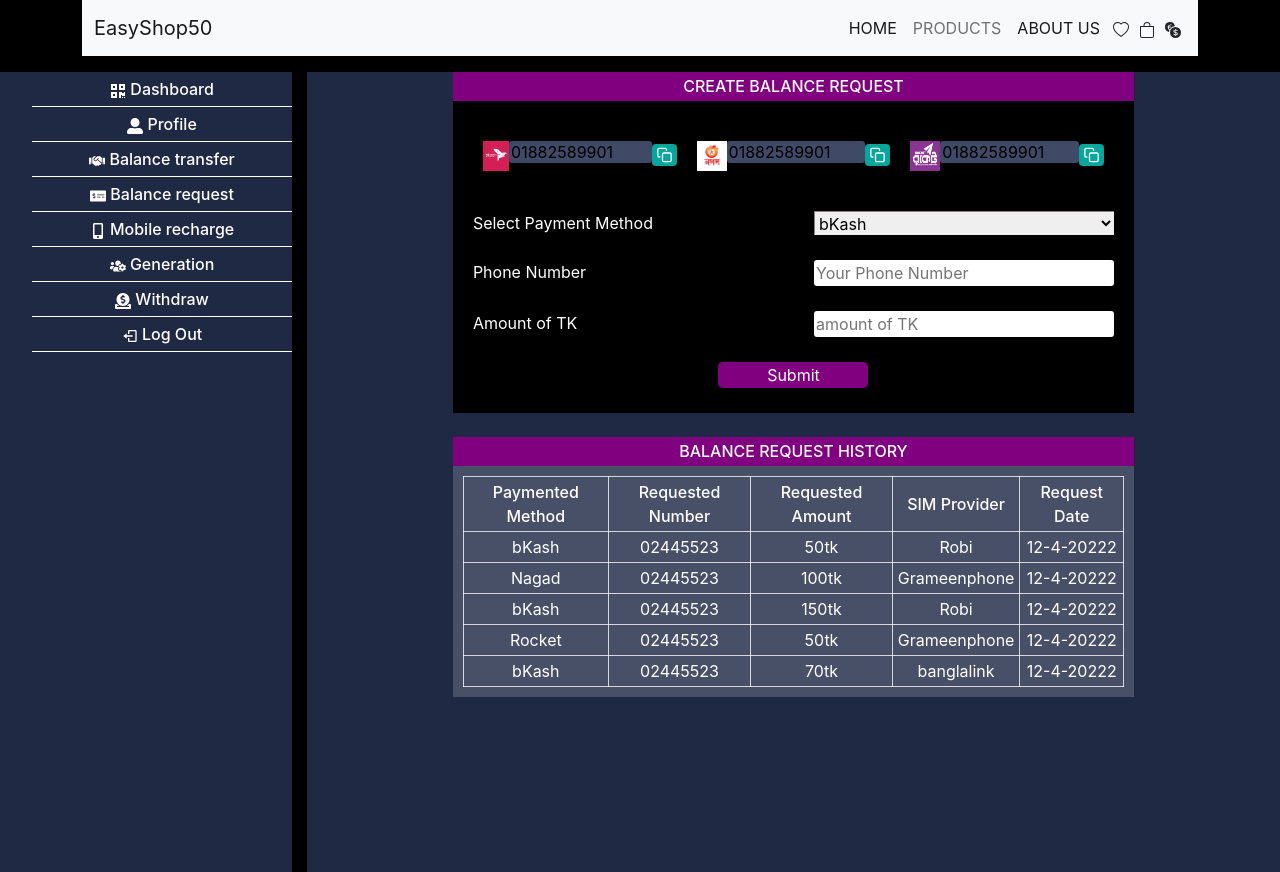
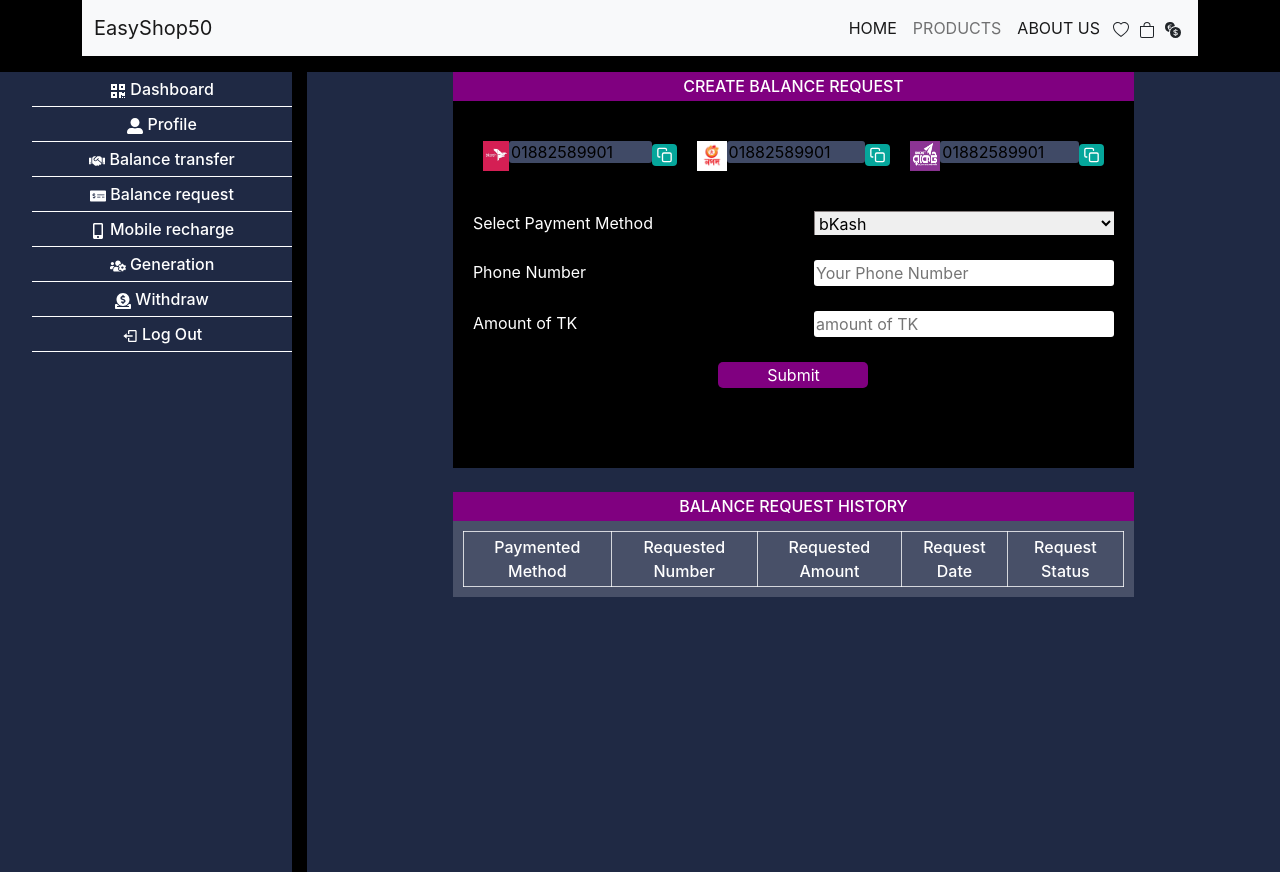
Before and after one commit to SaimonPranta/easy-shop-front-end, a React (Create React App) app: page /balance_request in a window 1280 px wide. Built offline with nearby package versions, Linux system fonts and the light colour scheme.

Commit message:
daily upload

```diff
--- a/src/componants/Dashboard/Pages/BalanceRequest/BalanceRequest.js
+++ b/src/componants/Dashboard/Pages/BalanceRequest/BalanceRequest.js
@@ -1,12 +1,22 @@
-import React, { useState } from 'react';
+import React, { useContext, useState } from 'react';
 import './BalanceRequest.css';
 import bkashLogo from '../../../../assets/images/payment_porvider_logo/bkash.jpg';
 import nagadLogo from '../../../../assets/images/payment_porvider_logo/nogod.jpg';
 import rocketLogo from '../../../../assets/images/payment_porvider_logo/dutch-bangla-rocket-logo.png';
 import { FiCopy } from "react-icons/fi";
+import { userContext } from '../../../../App';
 
 
 const BalanceRequest = () => {
+    const [requestInfo, setRequestInfo] = useState({});
+    const [message, setMessage] = useState({});
+    const [user, setUser] = useContext(userContext);
+
+
+    const cooki = document.cookie.split("=")[1];
+
+
+
     const copyText = (e) => {
         const copyBtn = e.target.parentNode.parentNode.childNodes[1];
         const copedNotice = e.target.parentNode.parentNode.childNodes[2];
@@ -17,34 +27,106 @@ const BalanceRequest = () => {
         setTimeout(() => {
             copedNotice.classList.remove('active-notice');
         }, 2000);
+    };
 
+    const handleUpdateInput = (e) => {
+        const currentInput = { ...requestInfo }
+        const inputFildName = e.target.name;
+        const inputFildValue = e.target.value;
+        if (inputFildName === "amount") {
+            const floorValue = Math.floor(inputFildValue)
+            currentInput[inputFildName] = floorValue
+            setRequestInfo(currentInput)
+        } else {
+            currentInput[inputFildName] = inputFildValue
+            setRequestInfo(currentInput)
         }
+        setRequestInfo(currentInput)
+    };
+
+    const balanceTransferHandle = (e) => {
+        e.preventDefault();
+        const providerValue = document.getElementById("porvider").value;
+        console.log(providerValue)
+        if (!requestInfo.provider) {
+            requestInfo["provider"] = providerValue;
+        }
+        if (requestInfo.provider && requestInfo.amount && requestInfo.number) {
+            if (requestInfo.amount >= 10) {
+                setMessage({})
+                fetch("http://localhost:8000/balance_request", {
+                    method: "POST",
+                    body: JSON.stringify(requestInfo),
+                    headers: {
+                        'content-type': 'application/json; charset=UTF-8',
+                        authorization: `Bearer ${cooki}`
+                    }
+                })
+                    .then(res => res.json())
+                    .then(data => {
+                        if (data.data) {
+                            const updatedUser = { ...data.data }
+                            setUser(updatedUser);
+                        }
+                        if (data.sucess) {
+                            setRequestInfo({})
+                            setMessage({ sucess: data.sucess });
+                            setTimeout(() => {
+                                setMessage({})
+                            }, 7000);
+                        }
+                        if (data.failed) {
+                            setMessage({ failed: data.failed });
+                            setTimeout(() => {
+                                setMessage({})
+                            }, 7000);
+                        }
+                    })
+
+            } else {
+                setMessage({ failed: "Sorry, you can't send money less then 10tk." })
+                setTimeout(() => {
+                    setMessage({})
+                }, 7000);
+            }
+        } else {
+            setMessage({ failed: "Please fill the form and try angain" })
+            setTimeout(() => {
+                setMessage({})
+            }, 7000);
+        }
+
+    };
+
+
+
+
     return (
         <div className='text-white'>
             <div className='balance-transfer-section m-auto'>
                 <h4>CREATE BALANCE REQUEST</h4>
                 <div>
-                    <form>
+                    <form onSubmit={balanceTransferHandle}>
                         <div className='payment-provider-section'>
                             <div>
                                 <img src={bkashLogo} alt="logo"></img>
-                                <input type='text' value='01882589901'/>
-                                <span className='copy-btn'><FiCopy onClick={copyText}/></span>
+                                <input type='text' value='01882589901' />
+                                <span className='copy-btn'><FiCopy onClick={copyText} /></span>
                             </div>
                             <div>
                                 <img src={nagadLogo} alt="logo"></img>
-                                <input type='text' value='01882589901'/>
-                                <span className='copy-btn'><FiCopy onClick={copyText}/></span>
+                                <input type='text' value='01882589901' />
+                                <span className='copy-btn'><FiCopy onClick={copyText} /></span>
                             </div>
                             <div>
                                 <img src={rocketLogo} alt="logo"></img>
-                                <input type='text' value='01882589901'/>
-                                <span className='copy-btn'><FiCopy onClick={copyText}/></span>
+                                <input type='text' value='01882589901' />
+                                <span className='copy-btn'><FiCopy onClick={copyText} /></span>
                             </div>
                         </div>
                         <div>
                             <label>Select Payment Method</label>
-                            <select>
+                            <select name='provider' onClick={handleUpdateInput} id="porvider">
                                 <option value="Bkash">bKash</option>
                                 <option value="Rocket">Rocket</option>
                                 <option value="Nagad">Nagad</option>
@@ -52,14 +134,22 @@ const BalanceRequest = () => {
                         </div>
                         <div>
                             <label>Phone Number</label>
-                            <input type="text" name="amount" placeholder='Your Phone Number' />
+                            <input type="text" name="number" placeholder='Your Phone Number' value={requestInfo.number ? requestInfo.number : ""} onChange={handleUpdateInput} />
                         </div>
                         <div>
                             <label>Amount of TK</label>
-                            <input type="text" name="amount" placeholder='amount of TK' />
+                            <input type="numbe" name="amount" placeholder='amount of TK' value={requestInfo.amount ? requestInfo.amount : ""} onChange={handleUpdateInput} />
                         </div>
                         <div>
                             <input type="submit" value="Submit" />
+                        </div>
+                        <div className='resposeContainer'>
+                            {
+                                !message.failed && message.sucess && <p className='sucess'>{message.sucess}</p>
+                            }
+                            {
+                                !message.sucess && message.failed && <p className='warning'>{message.failed}</p>
+                            }
                         </div>
                     </form>
                 </div>
@@ -69,49 +159,29 @@ const BalanceRequest = () => {
                 <h4>BALANCE REQUEST HISTORY</h4>
                 <div>
                     <table>
+                        <thead>
                             <tr>
                                 <th>Paymented Method</th>
                                 <th>Requested Number</th>
                                 <th>Requested Amount</th>
-                            <th>SIM Provider</th>
                                 <th>Request Date</th>
+                                <th>Request Status</th>
                             </tr>
-                        <tr>
-                            <td>bKash</td>
-                            <td>02445523</td>
-                            <td>50tk</td>
-                            <td>Robi</td>
-                            <td>12-4-20222</td>
+                        </thead>
+                        <tbody>
+                            {
+                                user && user.balanceRequestInfo && user.balanceRequestInfo.map((reqInfo) => {
+                                    return <tr key={reqInfo.requestID}>
+                                        <td>{reqInfo.provider}</td>
+                                        <td>{reqInfo.number}</td>
+                                        <td>{reqInfo.amount}</td>
+                                        <td>{reqInfo.date}</td>
+                                        <td>{reqInfo.apporoval ? "Approved" : "Pending"}</td>
                                     </tr>
-                        <tr>
-                            <td>Nagad</td>
-                            <td>02445523</td>
-                            <td>100tk</td>
-                            <td>Grameenphone</td>
-                            <td>12-4-20222</td>
-                        </tr>
-                        <tr>
-                            <td>bKash</td>
-                            <td>02445523</td>
-                            <td>150tk</td>
-                            <td>Robi</td>
-                            <td>12-4-20222</td>
-                        </tr>
-                        <tr>
-                            <td>Rocket</td>
-                            <td>02445523</td>
-                            <td>50tk</td>
-                            <td>Grameenphone</td>
-                            <td>12-4-20222</td>
-                        </tr>
-                        <tr>
-                            <td>bKash</td>
-                            <td>02445523</td>
-                            <td>70tk</td>
-                            <td>banglalink</td>
-                            <td>12-4-20222</td>
-                        </tr>
+                                })
+                            }
 
+                        </tbody>
                     </table>
                 </div>
             </div>
--- a/src/componants/Dashboard/Pages/BalanceTransfer/BalanceTransfer.js
+++ b/src/componants/Dashboard/Pages/BalanceTransfer/BalanceTransfer.js
@@ -31,8 +31,10 @@ const BalanceTransfer = () => {
         if (inputFildName === "amount") {
             const floorValue = Math.floor(inputFildValue)
             currentInput[inputFildName] = floorValue
-        }else{
+            setBalanceInfo(currentInput)
+        } else {
             currentInput[inputFildName] = inputFildValue
+            setBalanceInfo(currentInput)
         }
 
         setBalanceInfo(currentInput);
@@ -64,21 +66,21 @@ const BalanceTransfer = () => {
                     })
                         .then(res => res.json())
                         .then(data => {
-                            setBalanceInfo({})
                             if (data.data) {
                                 const updatedUser = { ...data.data }
                                 setUser(updatedUser);
                             }
                             if (data.sucess) {
-                                setMessage({sucess: data.sucess});
+                                setBalanceInfo({})
+                                setMessage({ sucess: data.sucess });
                                 setTimeout(() => {
-                                    setConditon({})
+                                    setMessage({})
                                 }, 7000);
                             }
                             if (data.failed) {
-                                setMessage({failed: data.failed});
+                                setMessage({ failed: data.failed });
                                 setTimeout(() => {
-                                    setConditon({})
+                                    setMessage({})
                                 }, 7000);
                             }
                         })
@@ -91,7 +93,6 @@ const BalanceTransfer = () => {
         }
 
     };
-    console.log(message)
 
 
     return (
```
Also changed, not shown: src/componants/Dashboard/Pages/Generation/Generation.js (+26 -13 lines). Lines whose indentation alone changed are shown as unchanged.
